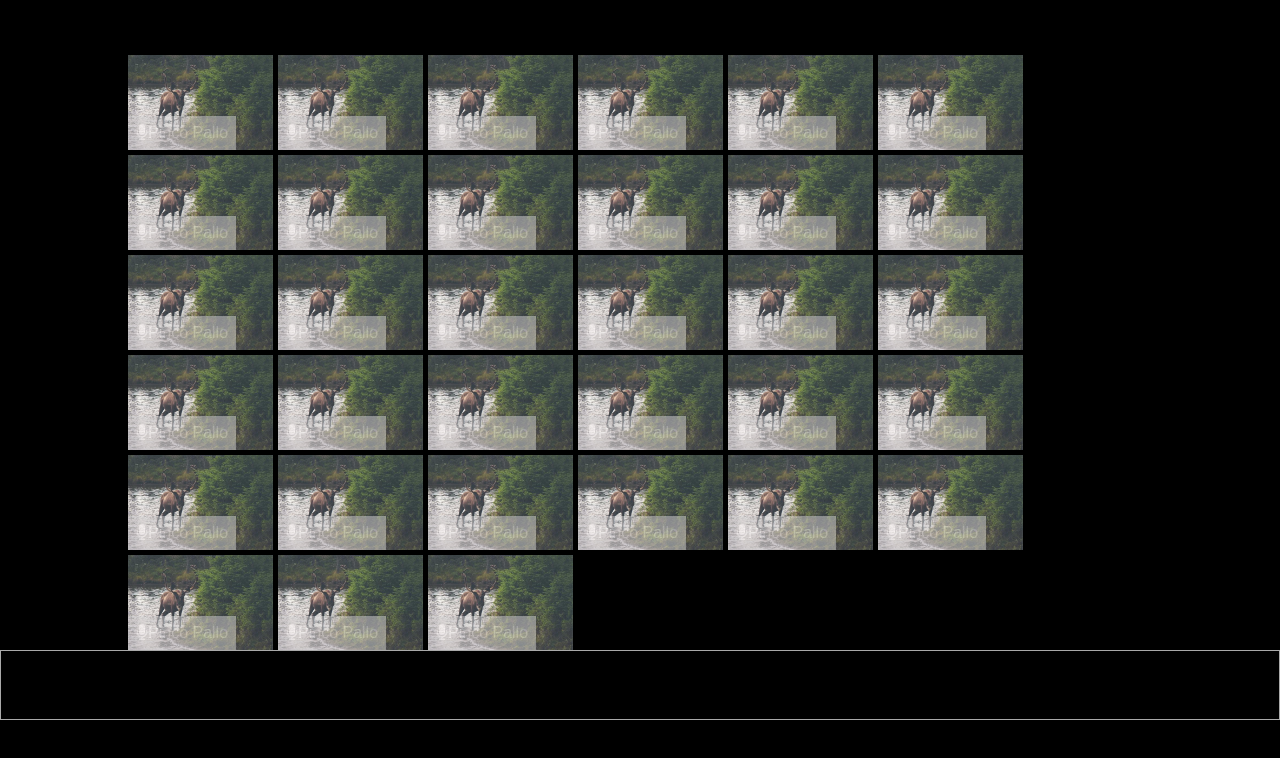
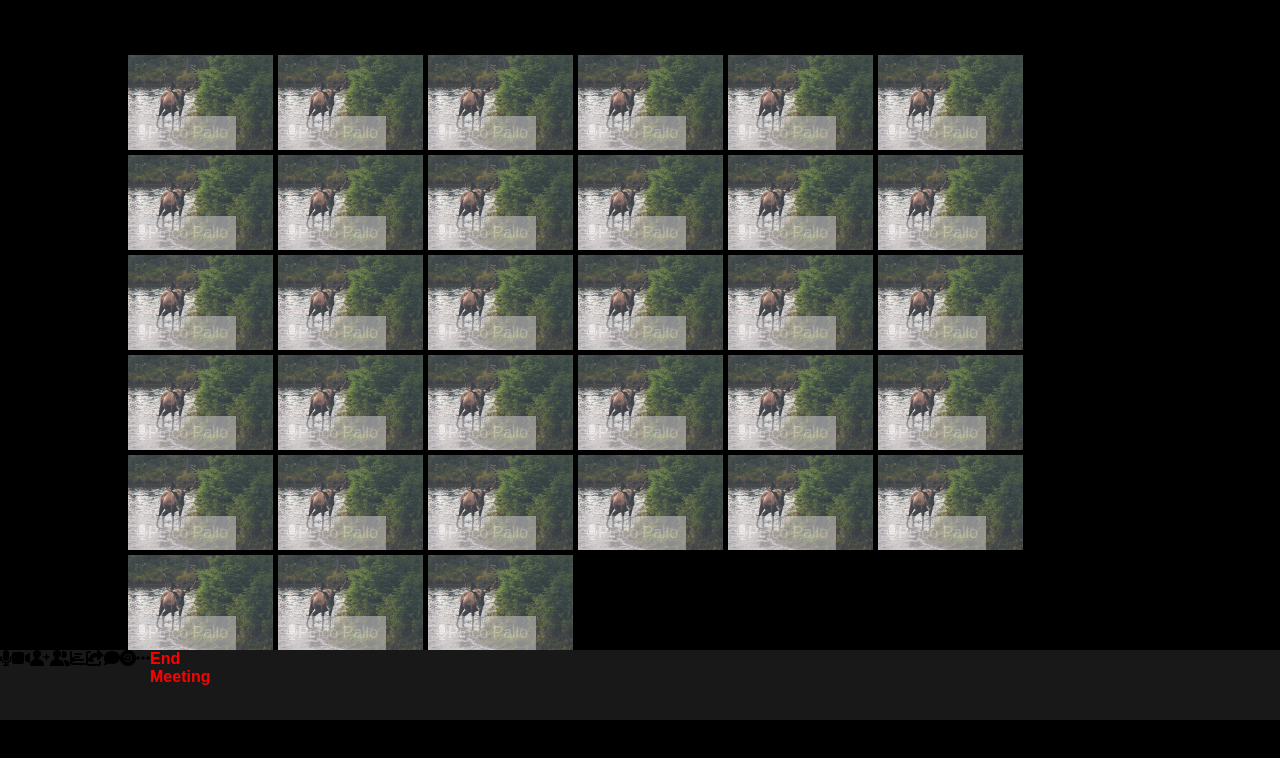
Before and after one commit to FranPer23/html-css-zoom, a plain HTML site: page index.html in a window 1280 px wide. Drawn offline with Linux system fonts and the light colour scheme.

Commit message:
contenuti footer

```diff
--- a/css/style.css
+++ b/css/style.css
@@ -41,10 +41,11 @@ main {
 .menu {
     left: 0;
     bottom: 0;
-    border: 1px solid darkgrey;
+    background-color: rgb(24, 24, 24);
     height: 70px;
     width: 100%;
     z-index: 999;
+    display: flex;
 }
 
 .immagine {
@@ -65,7 +66,26 @@ main {
     opacity: .5;
 }
 
-.lista-1 {
+.lista {
     display: flex;
     flex-direction: row;
+
 }
+
+.centro {
+    display: inline-block;
+}
+
+.dx {
+    justify-content: flex-start;
+}
+
+.azioni {
+align-items: center;
+}
+
+h4 {
+    width: 30%;
+    color: red;
+    justify-content: flex-end;
+}
--- a/index.html
+++ b/index.html
@@ -160,14 +160,14 @@
 
     <!-- footer -->
     <footer class="menu">
-                <div class="lista-1">
-                    <ul class="">
+                <div class="centro ">
+                    <ul class="lista">
                         <li><i class="fa-solid fa-microphone"></i></li>
                         <li><i class="fa-solid fa-video"></i></li>
                     </ul>
                 </div>
-                <div>
-                    <ul class="lista-1">
+                <div class="centro">
+                    <ul class="lista azioni ">
                         <li><i class="fa-solid fa-user-plus"></i></li>
                         <li><i class="fa-solid fa-user-group"></i></li>
                         <li><i class="fa-solid fa-chart-bar"></i></li>
@@ -177,6 +177,10 @@
                         <li><i class="fa-solid fa-ellipsis"></i></li>
                     </ul>
                 </div>
+
+                <div>
+                    <h4>End Meeting</h4>
+                </div>
     </footer>
     <!-- fine footer-->
 
```
